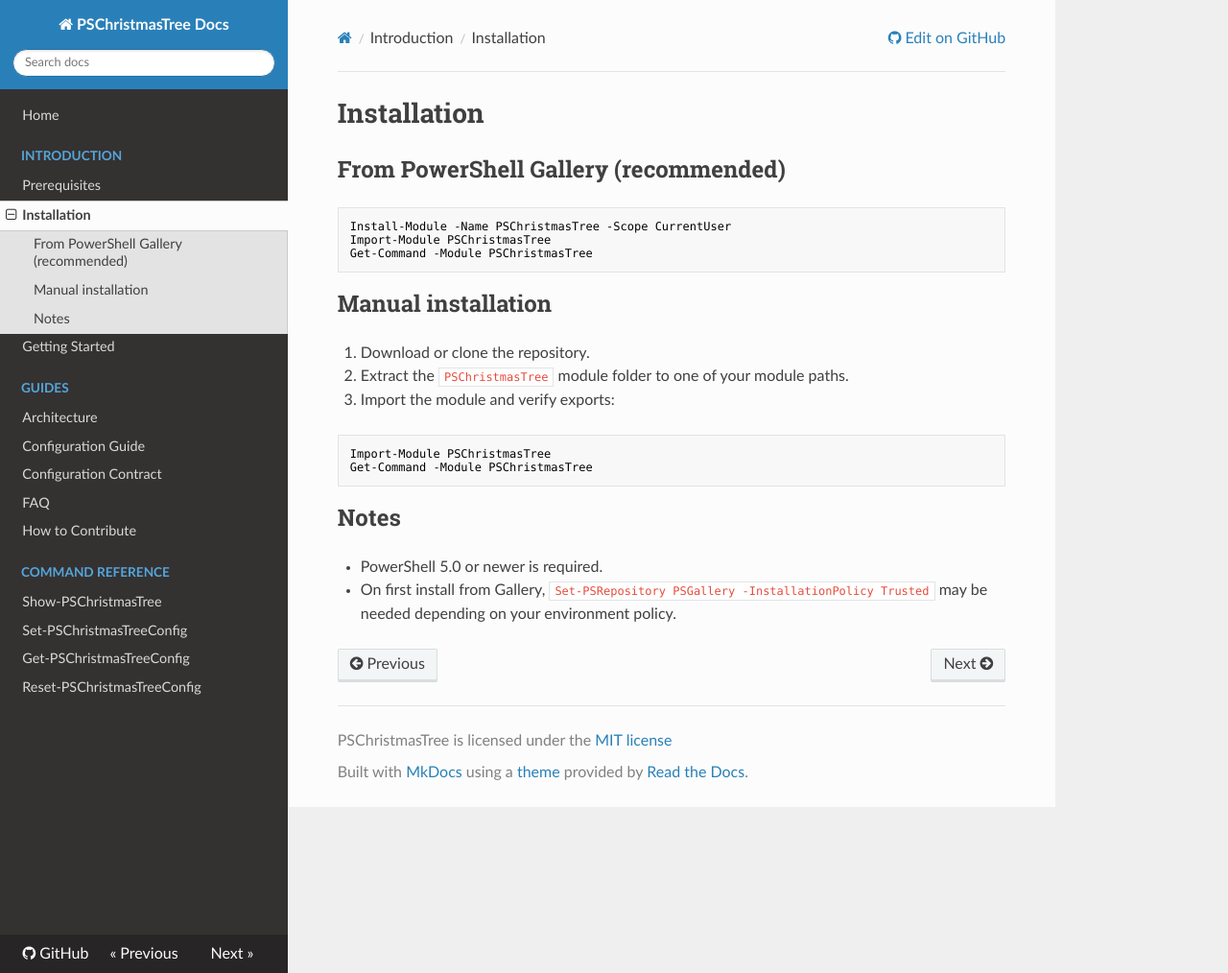
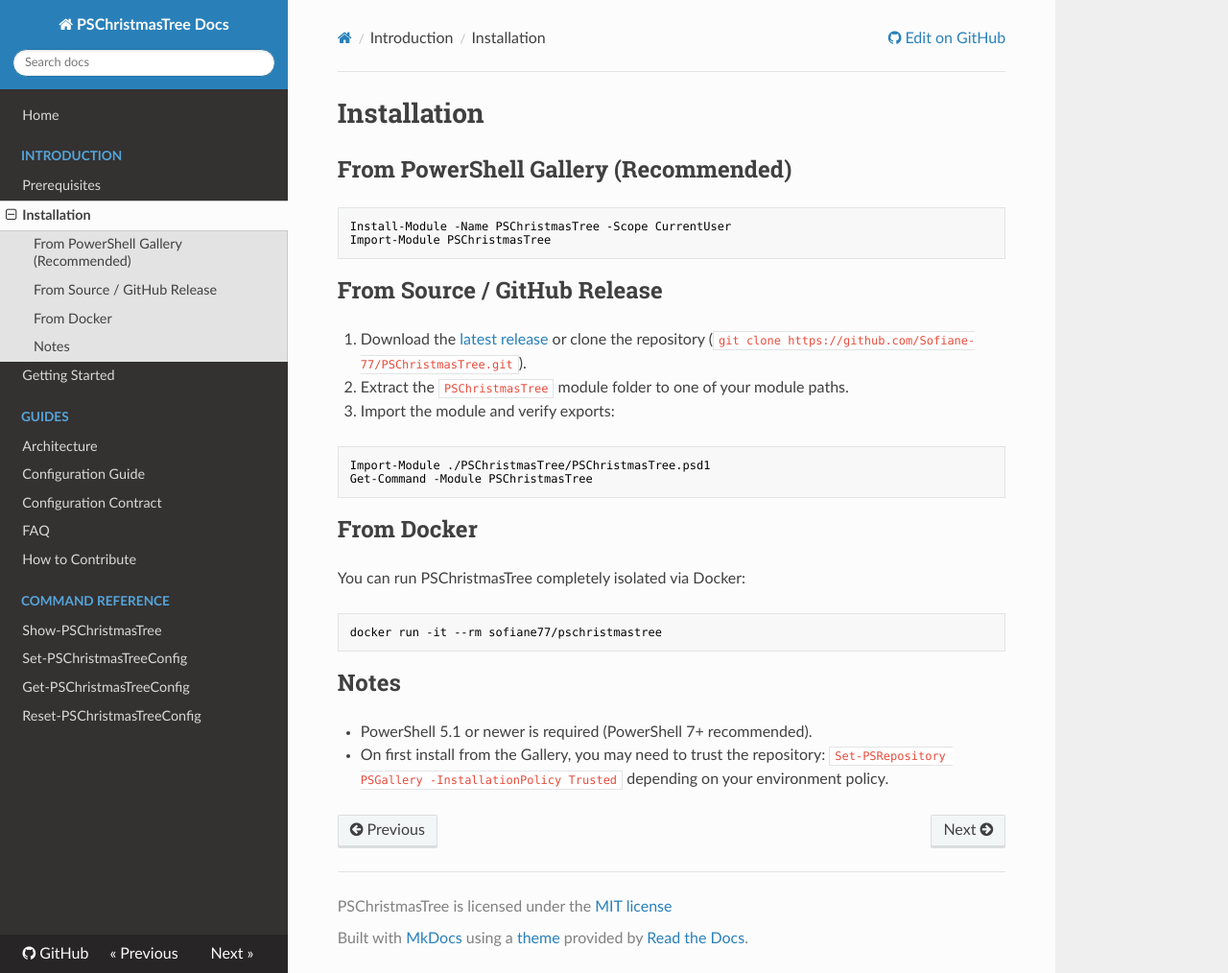
Before and after one commit to Sofiane-77/PSChristmasTree, an MkDocs documentation site: the page built from docs/installation.md, in a window 1280 px wide and 1014 px high. Shown: the whole window at 96% size. Built offline with MkDocs 1.6.1, drawn with Linux system fonts in a browser that asks for light colours; nearby versions of some CDN libraries.

Commit message:
📝 Refactor and streamline .github and project documentation (#20)

````diff
--- a/docs/installation.md
+++ b/docs/installation.md
@@ -1,25 +1,32 @@
 # Installation
 
-## From PowerShell Gallery (recommended)
+## From PowerShell Gallery (Recommended)
 
 ```powershell
 Install-Module -Name PSChristmasTree -Scope CurrentUser
 Import-Module PSChristmasTree
-Get-Command -Module PSChristmasTree
 ```
 
-## Manual installation
+## From Source / GitHub Release
 
-1. Download or clone the repository.
+1. Download the [latest release](https://github.com/Sofiane-77/PSChristmasTree/releases/latest) or clone the repository (`git clone https://github.com/Sofiane-77/PSChristmasTree.git`).
 2. Extract the `PSChristmasTree` module folder to one of your module paths.
 3. Import the module and verify exports:
 
 ```powershell
-Import-Module PSChristmasTree
+Import-Module ./PSChristmasTree/PSChristmasTree.psd1
 Get-Command -Module PSChristmasTree
+```
+
+## From Docker
+
+You can run PSChristmasTree completely isolated via Docker:
+
+```shell
+docker run -it --rm sofiane77/pschristmastree
 ```
 
 ## Notes
 
-- PowerShell 5.0 or newer is required.
-- On first install from Gallery, `Set-PSRepository PSGallery -InstallationPolicy Trusted` may be needed depending on your environment policy.
+- PowerShell 5.1 or newer is required (PowerShell 7+ recommended).
+- On first install from the Gallery, you may need to trust the repository: `Set-PSRepository PSGallery -InstallationPolicy Trusted` depending on your environment policy.
````
Also changed, not shown: README.md (+38 -104 lines), docs/how-to-contribute.md (+2 -18 lines), docs/index.md (+6 -5 lines), .github/CONTRIBUTING.md, .github/PULL_REQUEST_TEMPLATE/bug_fix.md, .github/PULL_REQUEST_TEMPLATE/documentation.md, .github/PULL_REQUEST_TEMPLATE/feature_change.md, .github/PULL_REQUEST_TEMPLATE/performance_improvement.md, .github/SECURITY.md.
